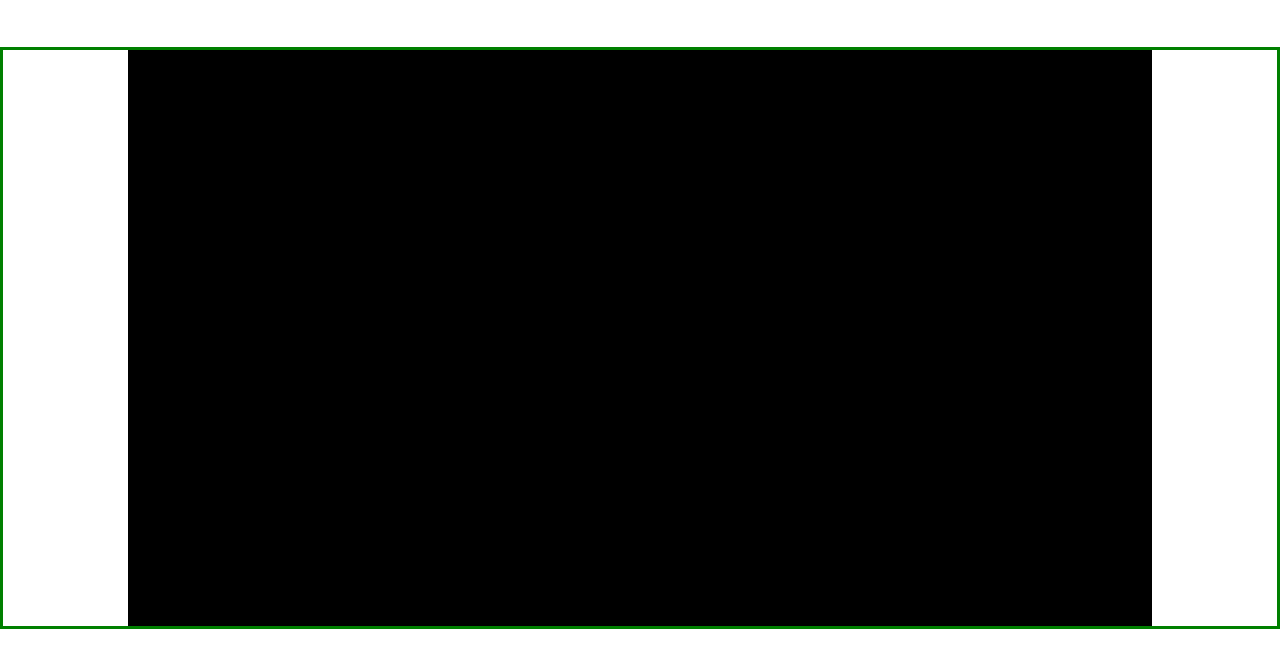
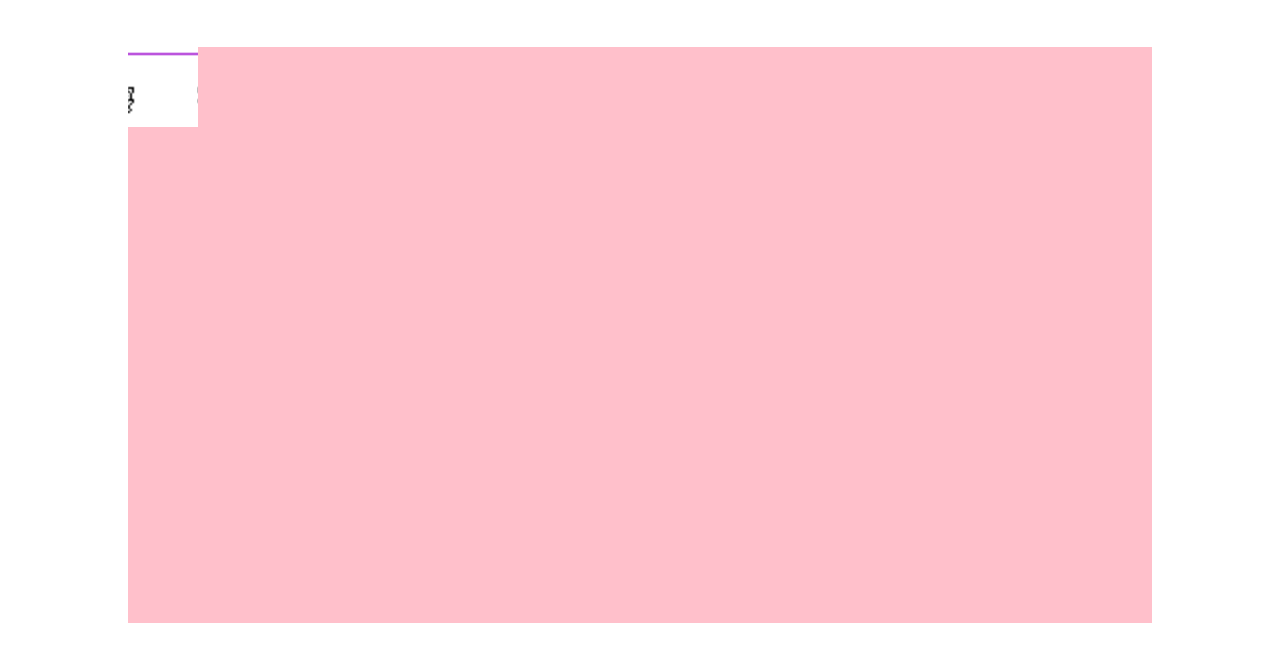
Before and after one commit to karentv1/tamagotchi, a plain HTML site: page index.html in a window 1280 px wide. Shown: the part 109-776 px from the top of the page. Drawn offline with Linux system fonts and the light colour scheme.

Commit message:
testing sprite animations

```diff
--- a/scripts/index.js
+++ b/scripts/index.js
@@ -10,7 +10,11 @@ canvas.width = 1024
 canvas.height = 576
 c.fillRect(0, 0, canvas.width, canvas.height)
 
-
+let img = new Image();
+img.src = 'img/tamagotchi_ss.png';
+img.onload = function() {
+  init();
+};
 
 function changeColor() {
   const custom_color = document.querySelector('#colorpicker').value
@@ -23,4 +27,40 @@ function animate() {
   c.fillRect(0, 0, canvas.width, canvas.height)
 }
 
-animate()
+const scale = 2;
+const width = 35;
+const height = 40;
+const scaledWidth = scale * width;
+const scaledHeight = scale * height;
+
+function drawFrame(frameX, frameY, canvasX, canvasY) {
+  c.drawImage(img,
+                frameX * width, frameY * height, width, height,
+                canvasX, canvasY, scaledWidth, scaledHeight);
+}
+
+const cycleLoop = [0, 1, 0, 2];
+let currentLoopIndex = 0;
+let frameCount = 0;
+
+function step() {
+  frameCount++;
+  if (frameCount < 30) {
+    window.requestAnimationFrame(step);
+    return;
+  }
+  frameCount = 0;
+  c.clearRect(0, 0, canvas.width, canvas.height);
+  c.fillStyle = 'pink'
+  c.fillRect(0, 0, canvas.width, canvas.height);
+  drawFrame(cycleLoop[currentLoopIndex], 0, 0, 0);
+  currentLoopIndex++;
+  if (currentLoopIndex >= cycleLoop.length) {
+    currentLoopIndex = 0;
+  }
+  window.requestAnimationFrame(step);
+}
+
+function init() {
+  window.requestAnimationFrame(step);
+}
--- a/styles/styles.css
+++ b/styles/styles.css
@@ -14,7 +14,7 @@
     display: flex;
     justify-content: center;
     align-items: center;
-    border: 3px solid green;
+    /* border: 3px solid green;  */
   }
 
 .canvas {
```
Also changed, not shown: img/Green-Cap-Character-16x18.png (added), img/Untitled.png (added), img/tamagotchi_ss.png (added), pics/paint_brush_icon.svg (added).
